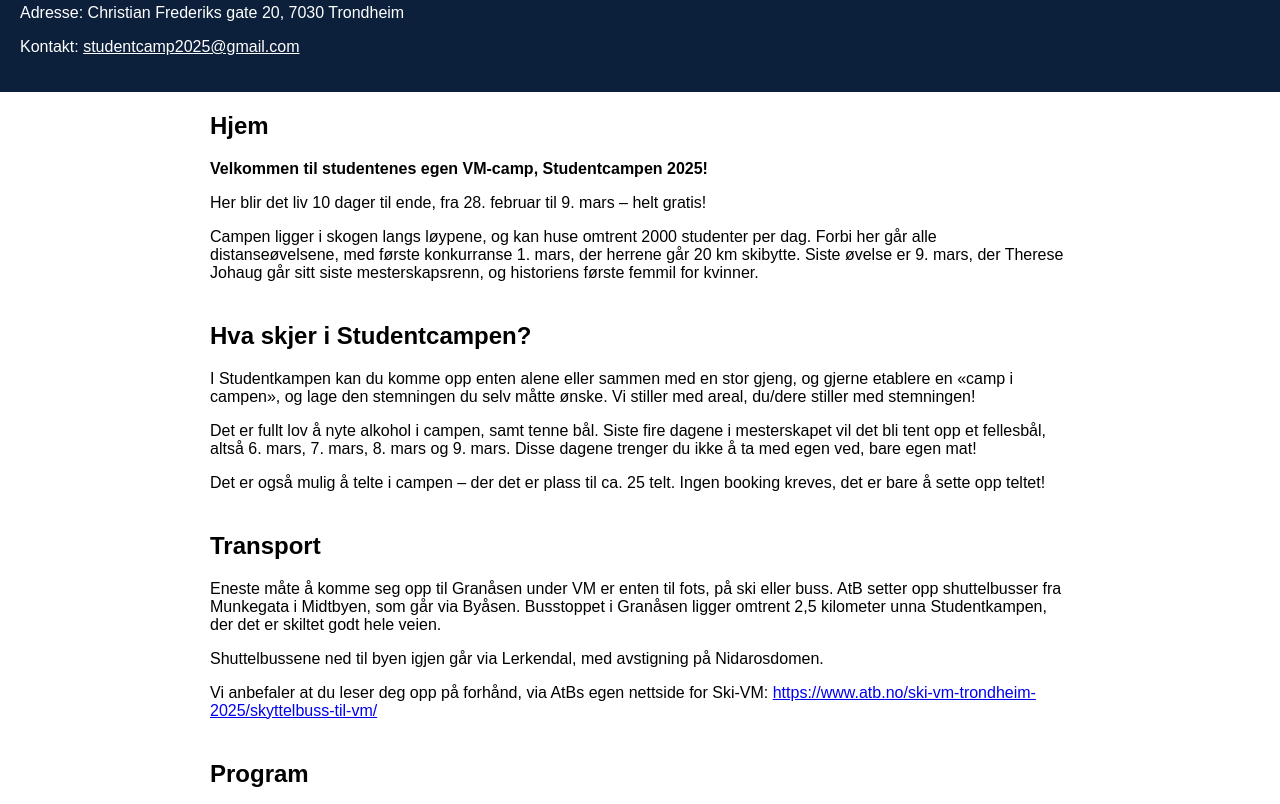
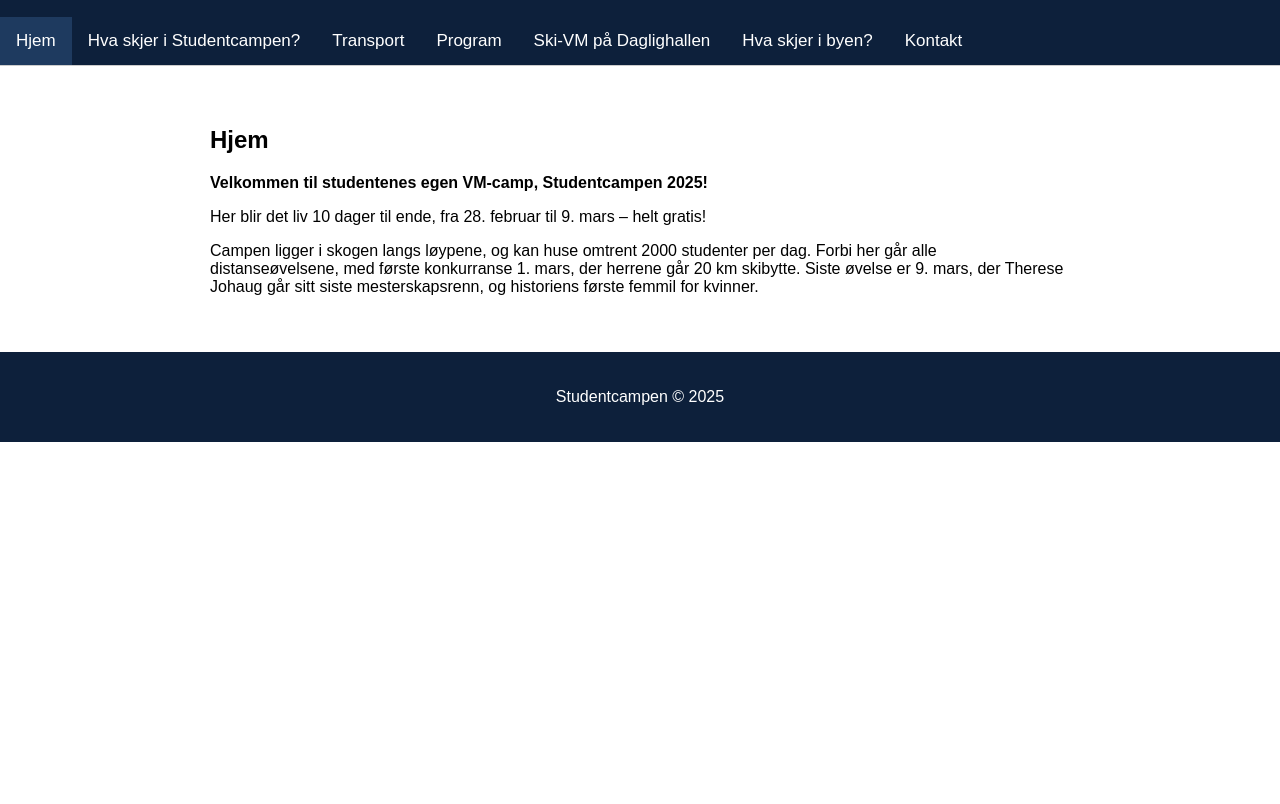
Before and after one commit to thomasmei-sudo/studentcampen, a plain HTML site: page index3.html in a window 1280 px wide. Shown: the part 96-900 px from the top of the page. After the commit the page ends 800 px from the top, so only its background shows below. Drawn offline with Linux system fonts and the light colour scheme.

Commit message:
Add files via upload

```diff
--- a/index3.html
+++ b/index3.html
@@ -5,7 +5,7 @@
   <meta name="viewport" content="width=device-width, initial-scale=1.0">
   <title>Studentcampen</title>
   <style>
-    /* Grunnoppsett */
+    /* Tilbakestilling av margin/padding og bokshåndtering */
     * {
       box-sizing: border-box;
     }
@@ -13,40 +13,75 @@
       margin: 0;
       padding: 0;
       font-family: Arial, sans-serif;
-      background-color: #ffffff; /* Hvit bakgrunn */
-      color: #000000;           /* Svart tekst */
+      background-color: #ffffff; /* Hvit bakgrunn bak containeren */
+      color: #000; /* Standard svart tekst */
     }
 
-    /* Topp og bunn i #0D203B */
-    .header, .footer {
+    /* Øverst: mørk header */
+    .header {
       background-color: #0D203B;
-      color: #ffffff;
+      color: #fff;
       padding: 20px;
     }
+    .header a {
+      color: #fff;
+      text-decoration: underline;
+    }
+    .header h1, .header p {
+      margin: 0;
+    }
 
-    /* Sørger for at lenker i header/footer blir hvite (evt. understrukket ved hover) */
-    .header a, .footer a {
-      color: #ffffff;
+    /* Fanebar (ligger rett under headeren) */
+    .tab {
+      background-color: #0D203B;
+      border-bottom: 1px solid #ccc; /* Tynn linje under fanebaren */
+      overflow: hidden;
+    }
+    .tab button {
+      float: left;
+      border: none;
+      outline: none;
+      cursor: pointer;
+      padding: 14px 16px;
+      font-size: 17px;
+      background-color: inherit; /* arver .tab sin bakgrunn */
+      color: #fff; /* hvit tekst */
+      transition: background-color 0.3s;
+    }
+    .tab button:hover {
+      background-color: #1E3A5F;
+    }
+    .tab button.active {
+      background-color: #1E3A5F; /* Farge på aktiv fane */
+    }
+
+    /* Hoved-container med hvit bakgrunn, sentrert */
+    .container {
+      max-width: 900px; /* Juster etter ønsket bredde */
+      margin: 0 auto;
+      padding: 20px;
+      background-color: #fff;
+    }
+
+    /* Fanenes innhold */
+    .tabcontent {
+      display: none; /* Skjules som standard */
+      padding: 20px 0; /* Litt luft over/under */
+    }
+
+    /* Footer (bunn) i samme farge som header */
+    .footer {
+      background-color: #0D203B;
+      color: #fff;
+      text-align: center;
+      padding: 20px;
+    }
+    .footer a {
+      color: #fff;
       text-decoration: underline;
     }
 
-    /* Hovedcontainer i midten med maks bredde (for desktop), sentrert */
-    .container {
-      max-width: 900px;  /* Juster til ønsket bredde */
-      margin: 0 auto;
-      padding: 20px;
-    }
-
-    /* Mellomrom mellom seksjonene */
-    section {
-      margin-bottom: 40px;
-    }
-
-    section h2 {
-      margin-top: 0;
-    }
-
-    /* Gjør evt. bilder skalerbare */
+    /* Gjør evt. bilder skalerbare i innholdet */
     img {
       max-width: 100%;
       height: auto;
@@ -62,27 +97,38 @@
     <p>Kontakt: <a href="mailto:studentcamp2025@gmail.com">studentcamp2025@gmail.com</a></p>
   </div>
 
-  <!-- HOVEDINNHOLD -->
+  <!-- FANEBAR -->
+  <div class="tab">
+    <button class="tablinks" onclick="openTab(event, 'Hjem')" id="defaultOpen">Hjem</button>
+    <button class="tablinks" onclick="openTab(event, 'Studentcampen')">Hva skjer i Studentcampen?</button>
+    <button class="tablinks" onclick="openTab(event, 'Transport')">Transport</button>
+    <button class="tablinks" onclick="openTab(event, 'Program')">Program</button>
+    <button class="tablinks" onclick="openTab(event, 'Daglighallen')">Ski-VM på Daglighallen</button>
+    <button class="tablinks" onclick="openTab(event, 'Byen')">Hva skjer i byen?</button>
+    <button class="tablinks" onclick="openTab(event, 'Kontakt')">Kontakt</button>
+  </div>
+
+  <!-- HVIT CONTAINER SOM INNEHOLDER TABCONTENT -->
   <div class="container">
 
-    <!-- Hjem -->
-    <section id="hjem">
+    <!-- FANE: Hjem -->
+    <div id="Hjem" class="tabcontent">
       <h2>Hjem</h2>
       <p><strong>Velkommen til studentenes egen VM-camp, Studentcampen 2025!</strong></p>
       <p>Her blir det liv 10 dager til ende, fra 28. februar til 9. mars – helt gratis!</p>
       <p>Campen ligger i skogen langs løypene, og kan huse omtrent 2000 studenter per dag. Forbi her går alle distanseøvelsene, med første konkurranse 1. mars, der herrene går 20 km skibytte. Siste øvelse er 9. mars, der Therese Johaug går sitt siste mesterskapsrenn, og historiens første femmil for kvinner.</p>
-    </section>
+    </div>
 
-    <!-- Hva skjer i Studentcampen? -->
-    <section id="hva-skjer">
+    <!-- FANE: Studentcampen -->
+    <div id="Studentcampen" class="tabcontent">
       <h2>Hva skjer i Studentcampen?</h2>
       <p>I Studentkampen kan du komme opp enten alene eller sammen med en stor gjeng, og gjerne etablere en «camp i campen», og lage den stemningen du selv måtte ønske. Vi stiller med areal, du/dere stiller med stemningen!</p>
       <p>Det er fullt lov å nyte alkohol i campen, samt tenne bål. Siste fire dagene i mesterskapet vil det bli tent opp et fellesbål, altså 6. mars, 7. mars, 8. mars og 9. mars. Disse dagene trenger du ikke å ta med egen ved, bare egen mat!</p>
       <p>Det er også mulig å telte i campen – der det er plass til ca. 25 telt. Ingen booking kreves, det er bare å sette opp teltet!</p>
-    </section>
+    </div>
 
-    <!-- Transport -->
-    <section id="transport">
+    <!-- FANE: Transport -->
+    <div id="Transport" class="tabcontent">
       <h2>Transport</h2>
       <p>Eneste måte å komme seg opp til Granåsen under VM er enten til fots, på ski eller buss. AtB setter opp shuttelbusser fra Munkegata i Midtbyen, som går via Byåsen. Busstoppet i Granåsen ligger omtrent 2,5 kilometer unna Studentkampen, der det er skiltet godt hele veien.</p>
       <p>Shuttelbussene ned til byen igjen går via Lerkendal, med avstigning på Nidarosdomen.</p>
@@ -91,10 +137,10 @@
           https://www.atb.no/ski-vm-trondheim-2025/skyttelbuss-til-vm/
         </a>
       </p>
-    </section>
+    </div>
 
-    <!-- Program -->
-    <section id="program">
+    <!-- FANE: Program -->
+    <div id="Program" class="tabcontent">
       <h2>Program</h2>
       <p>Studentkampen åpner ettermiddagen den 28. februar, dagen før første distanseøvelse (20 km skibytte for herrer). Deretter holder campen åpen hver dag fram til ettermiddagen 9. mars, når VM avsluttes med kvinnenes femmil.</p>
       <p><strong>VM-programmet:</strong></p>
@@ -109,29 +155,29 @@
       </ul>
       <p><strong>Fellesmål 🔥</strong></p>
       <p>Det vil bli satt i gang fellesbål VMs fire siste dager, altså mellom 6. mars og 9. mars. Disse dagene trenger du/dere med andre ord bare å ta med mat/drikke selv!</p>
-    </section>
+    </div>
 
-    <!-- Ski-VM på Daglighallen -->
-    <section id="daglighallen">
+    <!-- FANE: Daglighallen -->
+    <div id="Daglighallen" class="tabcontent">
       <h2>Ski-VM på Daglighallen</h2>
       <p>Daglighallen, Samfundets brune bar, serverer VM-stemning hele mesterskapet. Der vil VM bli vist på storskjerm hver dag, samt at åpningstidene er utvidet. Det vil også bli lagt opp til at folk kan dra hit etter VM-rennene, for den aller beste VM-stemninga!</p>
-    </section>
+    </div>
 
-    <!-- Hva skjer i byen? -->
-    <section id="byen">
+    <!-- FANE: Byen -->
+    <div id="Byen" class="tabcontent">
       <h2>Hva skjer i byen?</h2>
       <p>Hele Trondheim kommer til å stå på hodet i to uker, med arrangementer, program og ståhei på hvert gatehjørne. Er du nysgjerrig på hva som skjer? Sjekk ut
         <a href="https://trdevents.no" target="_blank">https://trdevents.no</a> for å få med deg alt som skjer!
       </p>
-    </section>
+    </div>
 
-    <!-- Kontakt -->
-    <section id="kontakt">
+    <!-- FANE: Kontakt -->
+    <div id="Kontakt" class="tabcontent">
       <h2>Kontakt</h2>
       <p>Arrangørstaben bak campen kan til enhver tid kontaktes via Facebook-arrangementet, eller via e-post på
         <a href="mailto:studentcamp2025@gmail.com">studentcamp2025@gmail.com</a>.
       </p>
-    </section>
+    </div>
 
   </div><!-- /container -->
 
@@ -140,5 +186,26 @@
     <p>Studentcampen © 2025</p>
   </div>
 
+  <script>
+    function openTab(evt, tabName) {
+      // Skjul alt innhold
+      var i, tabcontent, tablinks;
+      tabcontent = document.getElementsByClassName("tabcontent");
+      for (i = 0; i < tabcontent.length; i++) {
+        tabcontent[i].style.display = "none";
+      }
+      // Fjern "active"-klasse fra alle knapper
+      tablinks = document.getElementsByClassName("tablinks");
+      for (i = 0; i < tablinks.length; i++) {
+        tablinks[i].className = tablinks[i].className.replace(" active", "");
+      }
+      // Vis aktuell fane
+      document.getElementById(tabName).style.display = "block";
+      // Marker knapp som aktiv
+      evt.currentTarget.className += " active";
+    }
+    // Åpne "Hjem" som standard
+    document.getElementById("defaultOpen").click();
+  </script>
 </body>
 </html>
```
